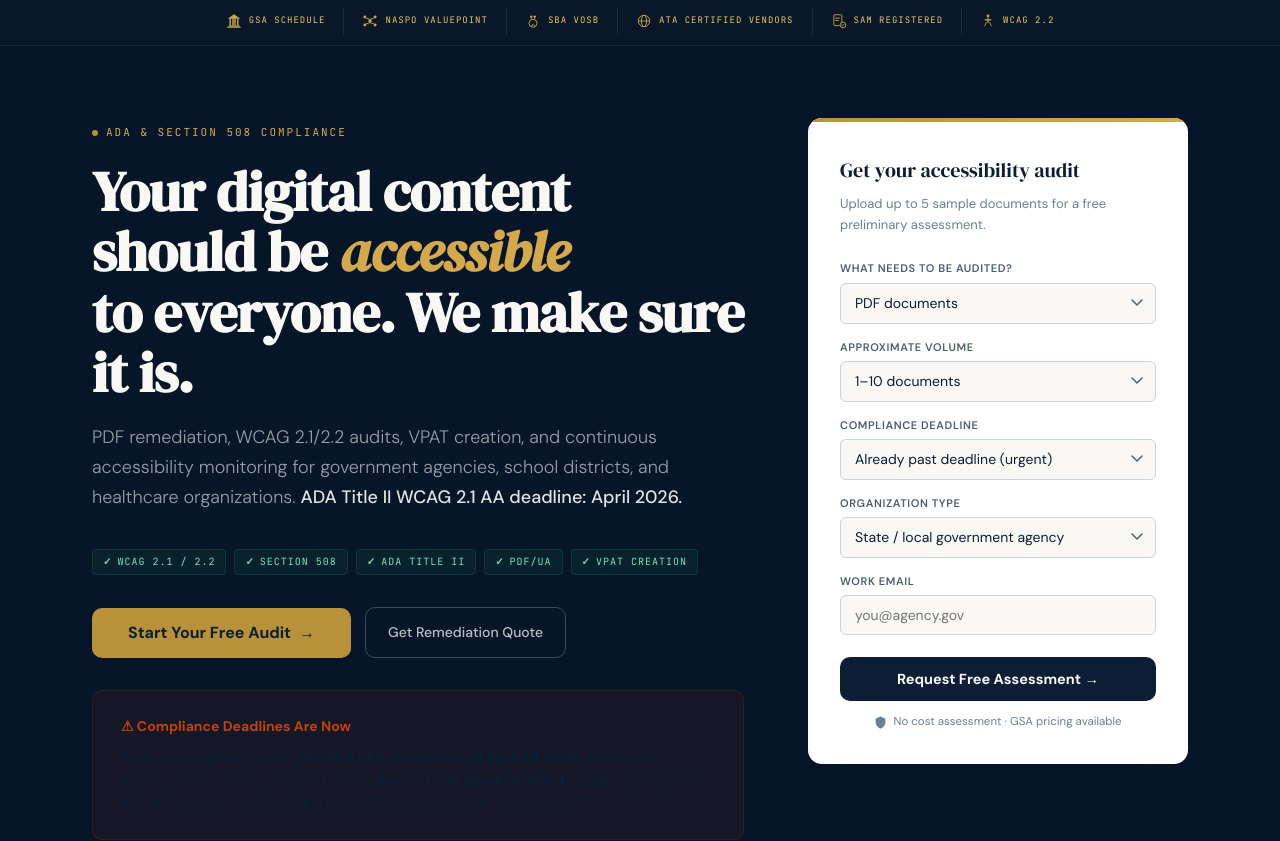
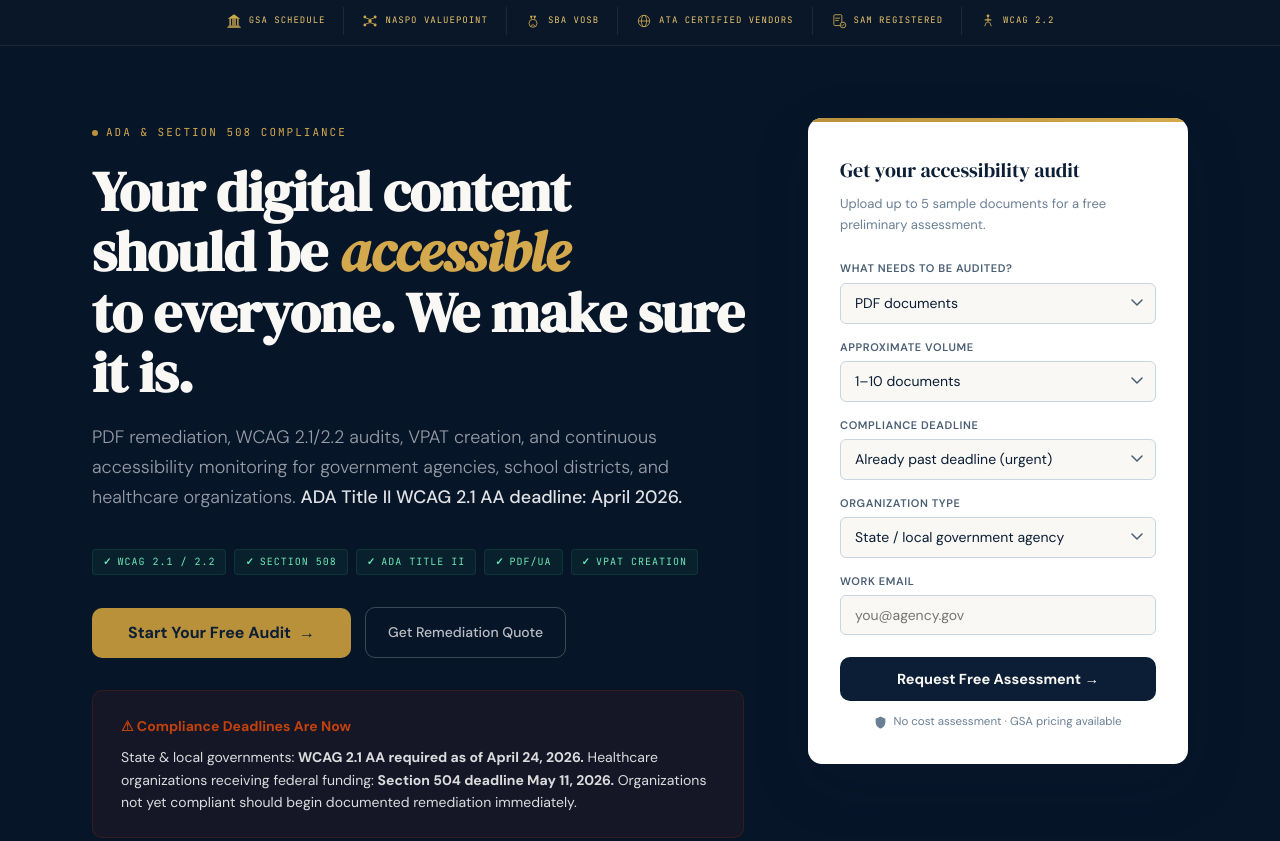
Before and after one commit to jasonrehlinger-web/teamtaika.com, a plain HTML site: page dist/pages/services/508-compliance.html in a window 1280 px wide. Shown: the part 111-952 px from the top of the page. Drawn offline with Linux system fonts and the light colour scheme.

Commit message:
Fix: make compliance deadline callout text visible (add white color)

```diff
--- a/dist/pages/services/508-compliance.html
+++ b/dist/pages/services/508-compliance.html
@@ -128,7 +128,7 @@
         </div>
         <div class="callout" style="margin-top:32px;background:rgba(124,45,18,0.12);border-color:rgba(124,45,18,0.3);">
           <div class="callout-title" style="color:#C2410C;">⚠ Compliance Deadlines Are Now</div>
-          <p>State &amp; local governments: <strong>WCAG 2.1 AA required as of April 24, 2026.</strong> Healthcare organizations receiving federal funding: <strong>Section 504 deadline May 11, 2026.</strong> Organizations not yet compliant should begin documented remediation immediately.</p>
+          <p style="color:rgba(255,255,255,0.85);font-size:14px;line-height:1.6;margin:0;">State &amp; local governments: <strong>WCAG 2.1 AA required as of April 24, 2026.</strong> Healthcare organizations receiving federal funding: <strong>Section 504 deadline May 11, 2026.</strong> Organizations not yet compliant should begin documented remediation immediately.</p>
         </div>
       </div>
       <div class="quote-card" id="quote">
```
